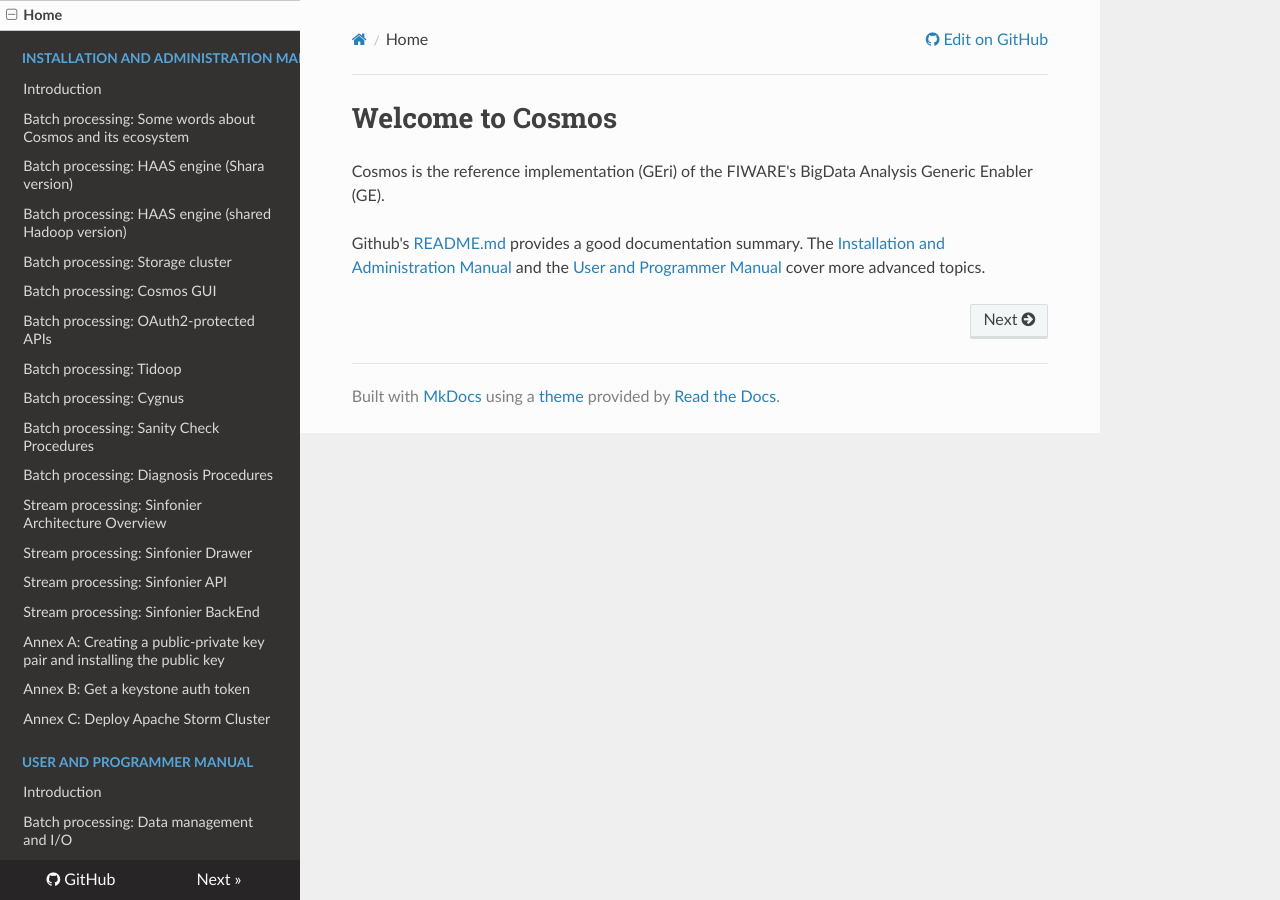
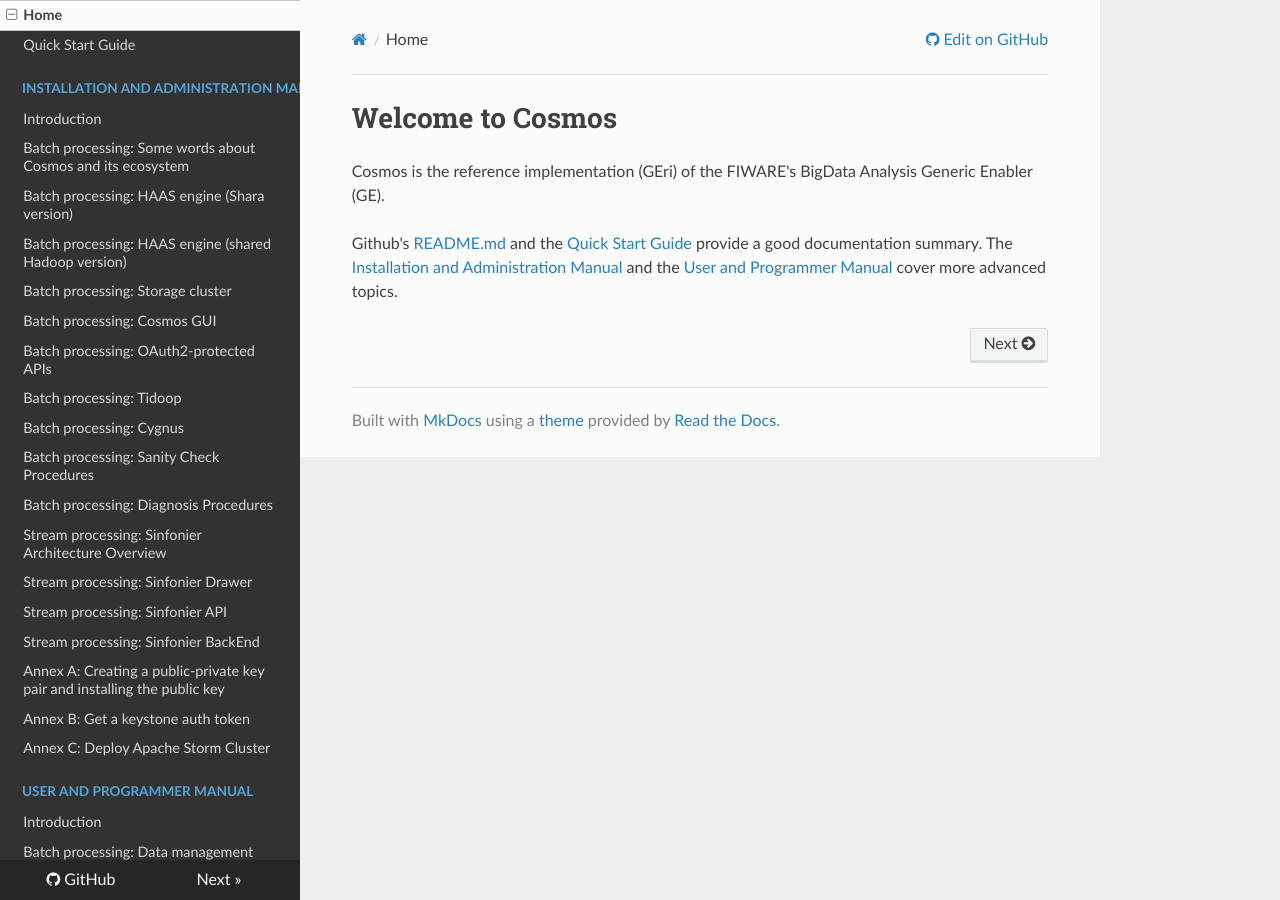
Before and after one commit to telefonicaid/fiware-cosmos, an MkDocs documentation site: the page built from doc/manuals/index.md, in a window 1280 px wide. Built offline with MkDocs 1.6.1, drawn with Linux system fonts in a browser that asks for light colours; nearby versions of some CDN libraries; comment, search, counter and statistics services are not loaded; old or Windows-style settings are respelled for this version of MkDocs.

Commit message:
UPDATE the rtfd links

```diff
--- a/doc/manuals/index.md
+++ b/doc/manuals/index.md
@@ -1,5 +1,4 @@
 #Welcome to Cosmos
-
 Cosmos is the reference implementation (GEri) of the FIWARE's BigData Analysis Generic Enabler (GE).
 
-Github's [README.md](https://github.com/telefonicaid/fiware-cosmos/blob/develop/README.md) provides a good documentation summary. The [Installation and Administration Manual](./installation_and_administration_manual/introduction.md)  and the [User and Programmer Manual](./user_and_programmer_manual/introduction.md) cover more advanced topics.
+Github's [README.md](https://github.com/telefonicaid/fiware-cosmos/blob/develop/README.md) and the [Quick Start Guide](../quick_start_guide.md) provide a good documentation summary. The [Installation and Administration Manual](./installation_and_administration_manual/introduction.md)  and the [User and Programmer Manual](./user_and_programmer_manual/introduction.md) cover more advanced topics.
--- a/mkdocs.yml
+++ b/mkdocs.yml
@@ -10,6 +10,7 @@
 extra_css: ["https://fiware.org/style/fiware_readthedocs.css"]
 pages:
   - Home: index.md
+  - 'Quick Start Guide': 'quick_start_guide.md'
   - 'Installation and Administration manual':
       - 'Introduction': 'installation_and_administration_manual/introduction.md'
       - 'Batch processing: Some words about Cosmos and its ecosystem': 'installation_and_administration_manual/batch/some_words_about_cosmos_and_ecosystem.md'
```
